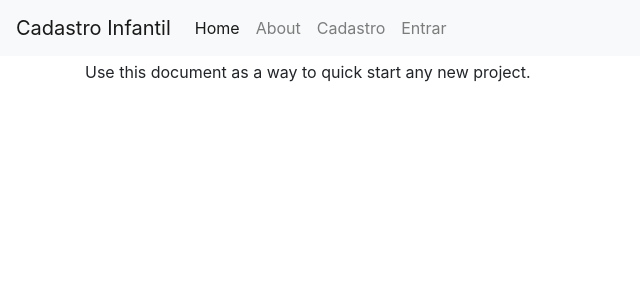
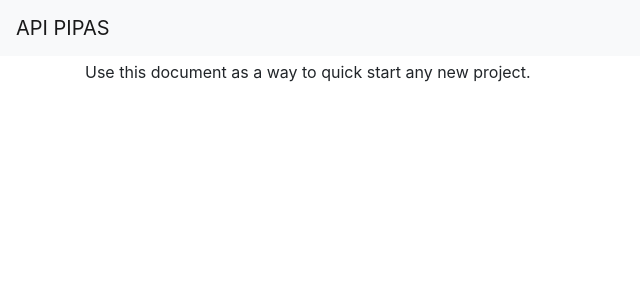
Before and after one commit to prefeiturasp/SME-CadastroInfantil-BackEnd, a Django app: template cadastro_infantil/templates/pages/about.html in a window 1280 px wide. Shown: the top 300 px of the page, without its empty margins (0-640 px from the left). Run offline with Django 3.2, Linux system fonts and the light colour scheme; the template is opened without the code that fills it, so the values that code supplies are empty; some libraries are stand-ins or nearby versions.

Commit message:
removendo tags inutilizdas nos templates

```diff
--- a/cadastro_infantil/templates/base.html
+++ b/cadastro_infantil/templates/base.html
@@ -1,9 +1,9 @@
 {% load static i18n %}<!DOCTYPE html>
-<html lang="en">
+<html lang="pt-br">
   <head>
     <meta charset="utf-8">
     <meta http-equiv="x-ua-compatible" content="ie=edge">
-    <title>{% block title %}Cadastro Infantil{% endblock title %}</title>
+    <title>{% block title %}API PIPAS{% endblock title %}</title>
     <meta name="viewport" content="width=device-width, initial-scale=1.0">
     <meta name="description" content="">
     <meta name="author" content="">
@@ -39,37 +39,37 @@
         <button class="navbar-toggler navbar-toggler-right" type="button" data-toggle="collapse" data-target="#navbarSupportedContent" aria-controls="navbarSupportedContent" aria-expanded="false" aria-label="Toggle navigation">
           <span class="navbar-toggler-icon"></span>
         </button>
-        <a class="navbar-brand" href="{% url 'home' %}">Cadastro Infantil</a>
+        <a class="navbar-brand" href="#">API PIPAS</a>
 
-        <div class="collapse navbar-collapse" id="navbarSupportedContent">
-          <ul class="navbar-nav mr-auto">
-            <li class="nav-item active">
-              <a class="nav-link" href="{% url 'home' %}">Home <span class="sr-only">(current)</span></a>
-            </li>
-            <li class="nav-item">
-              <a class="nav-link" href="{% url 'about' %}">About</a>
-            </li>
-            {% if request.user.is_authenticated %}
-              <li class="nav-item">
+{#        <div class="collapse navbar-collapse" id="navbarSupportedContent">#}
+{#          <ul class="navbar-nav mr-auto">#}
+{#            <li class="nav-item active">#}
+{#              <a class="nav-link" href="{% url 'home' %}">Home <span class="sr-only">(current)</span></a>#}
+{#            </li>#}
+{#            <li class="nav-item">#}
+{#              <a class="nav-link" href="{% url 'about' %}">About</a>#}
+{#            </li>#}
+{#            {% if request.user.is_authenticated %}#}
+{#              <li class="nav-item">#}
                 {# URL provided by django-allauth/account/urls.py #}
-                <a class="nav-link" href="{% url 'users:detail' request.user.username  %}">{% trans "My Profile" %}</a>
-              </li>
-              <li class="nav-item">
+{#                <a class="nav-link" href="{% url 'users:detail' request.user.username  %}">{% trans "My Profile" %}</a>#}
+{#              </li>#}
+{#              <li class="nav-item">#}
                 {# URL provided by django-allauth/account/urls.py #}
-                <a class="nav-link" href="{% url 'account_logout' %}">{% trans "Sign Out" %}</a>
-              </li>
-            {% else %}
-              <li class="nav-item">
+{#                <a class="nav-link" href="{% url 'account_logout' %}">{% trans "Sign Out" %}</a>#}
+{#              </li>#}
+{#            {% else %}#}
+{#              <li class="nav-item">#}
                 {# URL provided by django-allauth/account/urls.py #}
-                <a id="sign-up-link" class="nav-link" href="{% url 'account_signup' %}">{% trans "Sign Up" %}</a>
-              </li>
-              <li class="nav-item">
+{#                <a id="sign-up-link" class="nav-link" href="{% url 'account_signup' %}">{% trans "Sign Up" %}</a>#}
+{#              </li>#}
+{#              <li class="nav-item">#}
                 {# URL provided by django-allauth/account/urls.py #}
-                <a id="log-in-link" class="nav-link" href="{% url 'account_login' %}">{% trans "Sign In" %}</a>
-              </li>
-            {% endif %}
-          </ul>
-        </div>
+{#                <a id="log-in-link" class="nav-link" href="{% url 'account_login' %}">{% trans "Sign In" %}</a>#}
+{#              </li>#}
+{#            {% endif %}#}
+{#          </ul>#}
+{#        </div>#}
       </nav>
 
     </div>
```
